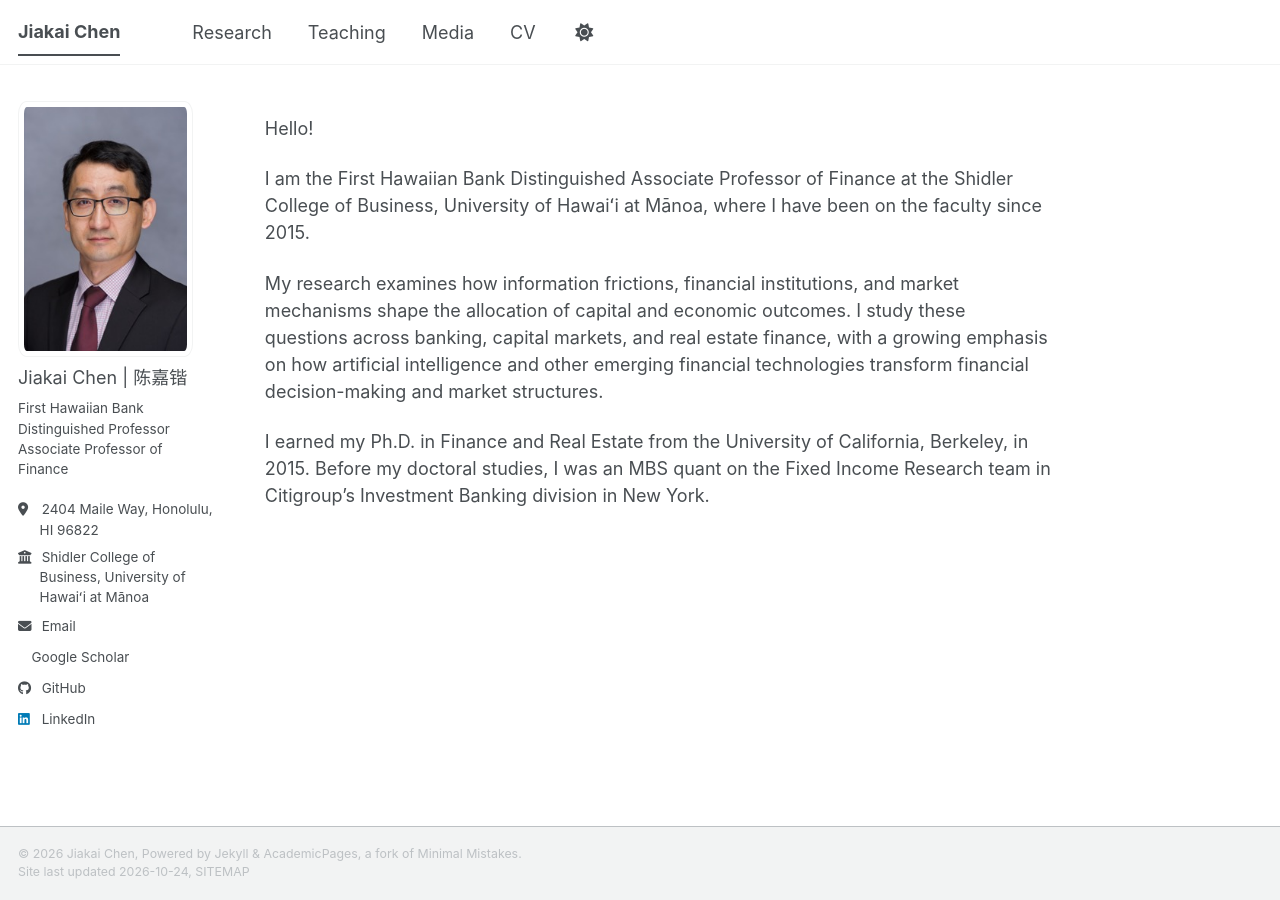
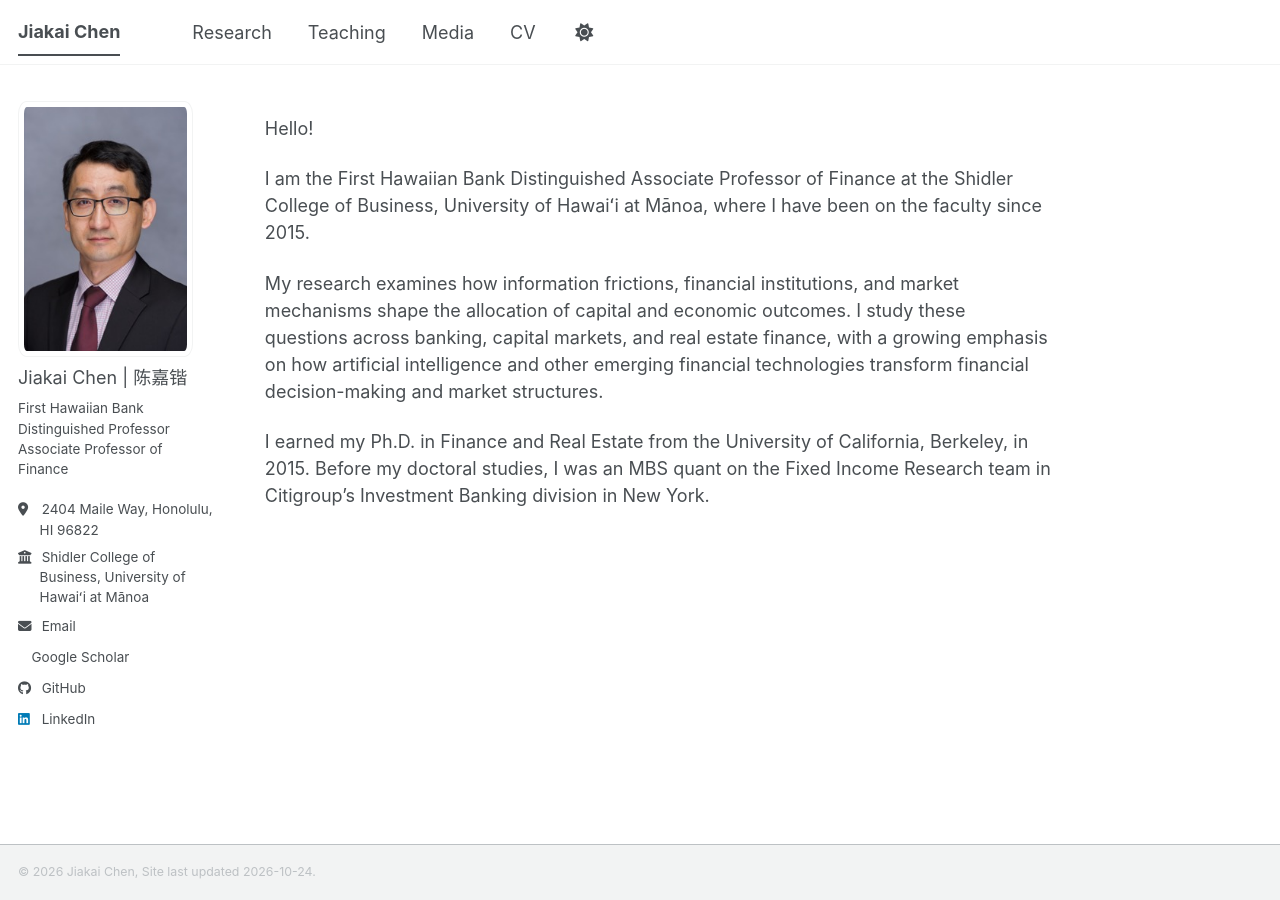
Before and after one commit to jiakaichen/jiakaichen.github.io, a Jekyll site: the page built from _pages/about.md, in a window 1280 px wide. Built offline with Jekyll 4.4.1, drawn with Linux system fonts in a browser that asks for light colours; a style sheet for code colours, icons or effects is not loaded.

Commit message:
Remove Powered by credit and Sitemap link from footer

```diff
--- a/_includes/footer.html
+++ b/_includes/footer.html
@@ -1,6 +1,5 @@
 {% include base_path %}
 
 <div class="page__footer-copyright">
-  &copy; {{ site.time | date: '%Y' }} {{ site.name | default: site.title }}, {{ site.data.ui-text[site.locale].powered_by | default: "Powered by" }} <a href="https://jekyllrb.com" rel="nofollow">Jekyll</a> &amp; <a href="https://github.com/academicpages/academicpages.github.io">AcademicPages</a>, a fork of <a href="https://mademistakes.com/work/minimal-mistakes-jekyll-theme/" rel="nofollow">Minimal Mistakes</a>.<br />
-  Site last updated {{ "now" | date: '%Y-%m-%d' }}, <a href="/sitemap/" style="text-transform: uppercase;">{{ site.data.ui-text[site.locale].site_map | default: "Sitemap" }}</a>
+  &copy; {{ site.time | date: '%Y' }} {{ site.name | default: site.title }}, Site last updated {{ "now" | date: '%Y-%m-%d' }}.
 </div>
```
